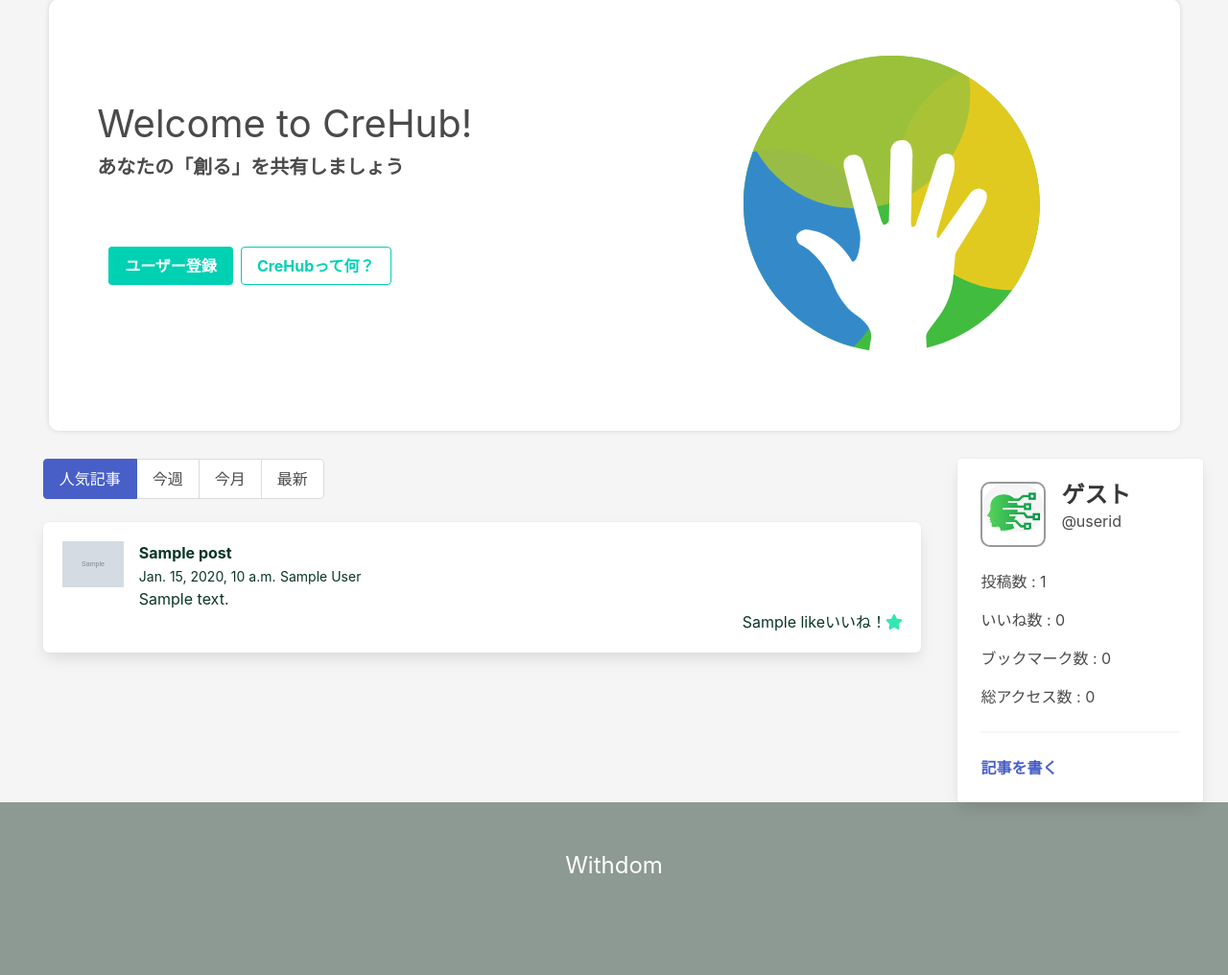
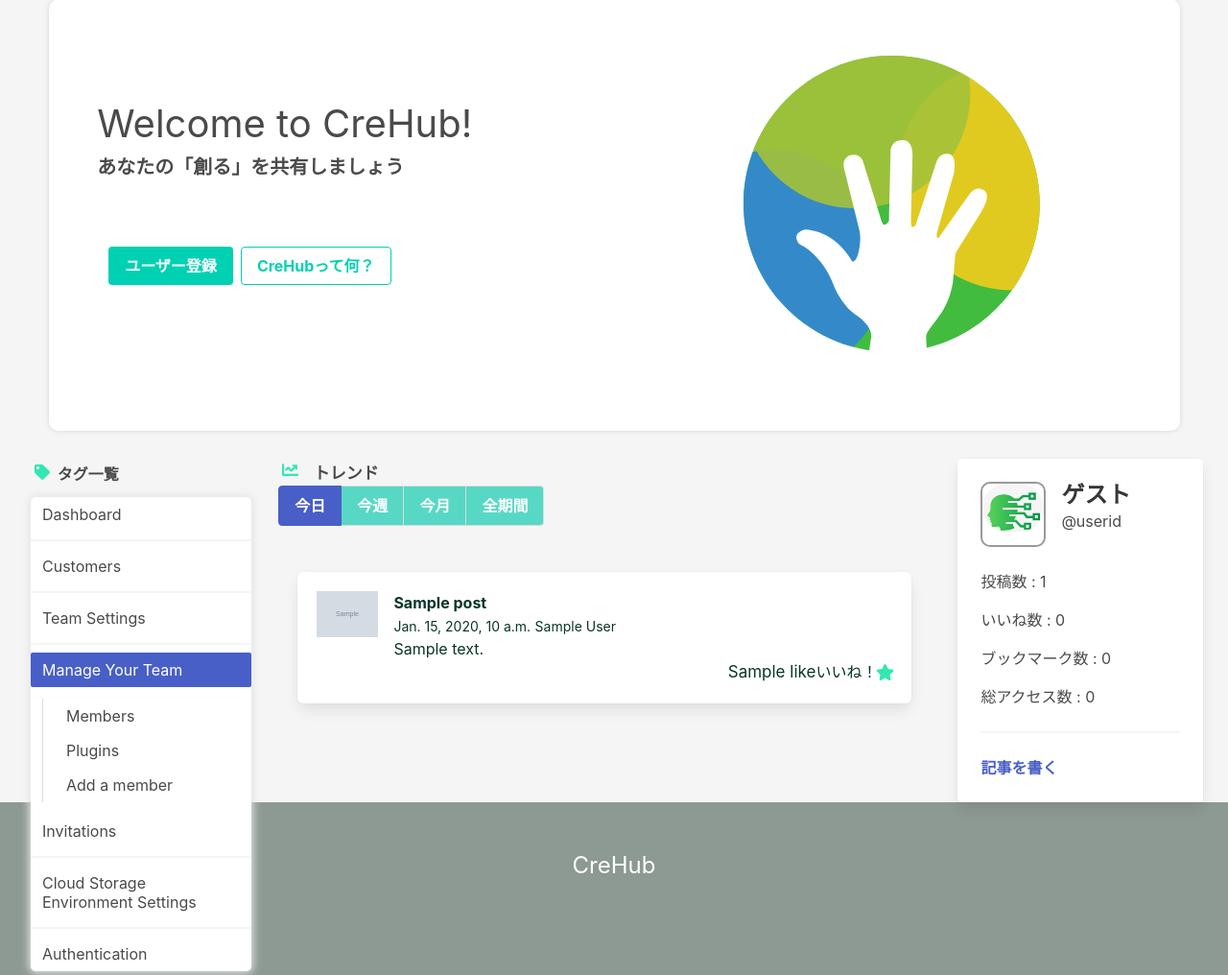
Before and after one commit to kisikisikisi/Withdom, a Django app: template app/posts/templates/posts/top.html in a window 1280 px wide. Shown: the part 93-1109 px from the top of the page at 96% size. Run offline with Django 3.2, Linux system fonts and the light colour scheme; the template is opened without the code that fills it: most values are stand-ins (such as "Sample title", 1, 10 or a date in 2020); grey boxes marked "Sample" are stand-in pictures; some libraries are stand-ins or nearby versions.

Commit message:
タブ機能の実装とタグ機能の見た目だけ追加

```diff
--- a/app/posts/static/posts/css/index.css
+++ b/app/posts/static/posts/css/index.css
@@ -24,9 +24,32 @@ body {
     bottom: 0;
 }
 
-.container {
-    margin-right: 25%;
-    margin-left: 3.5%;
+.containers {
+    margin-right: 22%;
+    margin-left: 20.5%;
+}
+
+.tabs .container a {
+    color: white;
+    background-color: #57d8c5;
+}
+
+.tabs .container {
+    margin-left: 3.8%;
+    font-weight: bold;
+}
+
+.container span {
+    font-size: 17px;
+    padding: 0px;
+    font-weight: bold;
+}
+.container a:checked {
+    background-color: black;
+}
+
+.container li {
+    color: white;
 }
 
 .media a {
@@ -49,8 +72,19 @@ body {
 
 .categolize-menu {
     position: absolute;
-    width: 20%;
+    background-color: white;
+    width: 18%;
     margin-left: 2.5%;
+    margin-top: 5%;
+    border-radius: 5px;
+    box-shadow: 0 0 8px 2px rgb(230, 228, 228);
+}
+
+.categolize-icon {
+    float: left;
+    margin-left: 2.5%;
+    margin-top: 2%;
+    font-weight: bold;
 }
 
 .errorlist {
@@ -142,14 +176,59 @@ div.signup > input, div.signup > textarea, div.signup > select, div.signup > but
 
 }
 
-.tabs a{
-    background-color: white;
-}
+
 
 .navbar-start .control {
     display:  inline-block;
 }
 
-.tabs a:active {
-    background-color: tomato;
+.about-intro {
+    margin-top: 20px;
+    margin-bottom: 5px;
+    height: 1000px;
+    background-color:#57d8c5;
+    color: white;
+    border-radius: 10px;
+    margin-left: 4%;
+    margin-right: 4%;
+    box-shadow: 0 0 6px -2px rgb(180, 180, 180);
+    animation: fadeIn 2s ease 0.3s 1 normal;
 }
+
+.about-message {
+    font-size: 45px;
+    font-weight: bold;
+    text-align: center;
+    margin-top: 100px;
+    margin-left: 50px;
+    margin-right: 50px;
+    font-family: BlinkMacSystemFont
+}
+
+.about-item {
+    background-color: white;
+    border-radius: 10px;
+    color: black;
+    font-size: 23px;
+    float: left;
+    width: 30%
+}
+
+.about-item2 {
+    background-color: white;
+    border-radius: 10px;
+    color: black;
+    font-size: 23px;
+    float: right;
+    width: 30%
+}
+
+.about-item3 {
+    background-color: white;
+    border-radius: 10px;
+    color: black;
+    font-size: 23px;
+    width: 30%;
+    margin-left:auto;
+    margin-right: auto;
+}
--- /dev/null
+++ b/app/posts/static/posts/js/tabs.js
@@ -0,0 +1,13 @@
+function openTab(evt, tabName) {
+    var i, x, tablinks;
+    x = document.getElementsByClassName("content-tab");
+    for (i = 0; i < x.length; i++) {
+        x[i].style.display = "none";
+    }
+    tablinks = document.getElementsByClassName("tab");
+    for (i = 0; i < x.length; i++) {
+        tablinks[i].className = tablinks[i].className.replace(" is-active", "");
+    }
+    document.getElementById(tabName).style.display = "block";
+    evt.currentTarget.className += " is-active";
+  }
--- a/app/posts/templates/posts/base.html
+++ b/app/posts/templates/posts/base.html
@@ -8,11 +8,12 @@
     <meta name="viewport" content="width=device-width, initial-scale=1">
     <link rel="stylesheet" href="https://cdn.jsdelivr.net/npm/bulma@0.9.1/css/bulma.min.css">
     <script src="https://use.fontawesome.com/releases/v5.3.1/js/all.js" defer></script>
+    <script src="{% static 'posts/js/tabs.js' %}"></script>
     <link rel="stylesheet" href="{% static 'posts/css/index.css' %}">
     <link rel="icon" type="image/x-icon" href="{% static 'posts/favicon.ico' %}">
-    <link href="{% static 'mdeditor/css/editormd.min.css' %}" rel="stylesheet">
-    <link href="{% static 'mdeditor/css/editormd.preview.css' %}" rel="stylesheet">
-    <title>Withdom</title>
+    <link href="{% static 'posts/mdeditor/css/editormd.min.css' %}" rel="stylesheet">
+    <link href="{% static 'posts/mdeditor/css/editormd.preview.css' %}" rel="stylesheet">
+    <title>CreHub</title>
 </head>
 
 <body>
@@ -90,7 +91,7 @@
     {% block content %}
     {% endblock %}
     <footer class="footer">
-        <p>Withdom</p>
+        <p>CreHub</p>
     </footer>
 </body>
 
--- a/app/posts/templates/posts/top.html
+++ b/app/posts/templates/posts/top.html
@@ -21,6 +21,36 @@
     <img src="{% static 'posts/images/te.png' %}">
 </div>
 <div class="main-contents">
+    <div class="categolize-icon">
+        <span class="icon has-text-info">
+            <i class="fas fa-tag" aria-hidden="true" style="color: rgb(50, 231, 177);"></i>
+        </span>
+        <span>タグ一覧</span>
+    </div>
+    <div class="categolize-menu">
+        <aside class="menu">
+            <ul class="menu-list">
+                <li><a>Dashboard</a></li>
+                <hr class="navbar-divider">
+                <li><a>Customers</a></li>
+                <hr class="navbar-divider">
+                <li><a>Team Settings</a></li>
+                <hr class="navbar-divider">
+                <li>
+                    <a class="is-active">Manage Your Team</a>
+                    <ul>
+                        <li><a>Members</a></li>
+                        <li><a>Plugins</a></li>
+                        <li><a>Add a member</a></li>
+                    </ul>
+                </li>
+                <li><a>Invitations</a></li>
+                <hr class="navbar-divider">
+                <li><a>Cloud Storage Environment Settings</a></li>
+                <hr class="navbar-divider">
+                <li><a>Authentication</a></li>
+        </aside>
+    </div>
     <br />
     <div class="user-card">
         <div class="card">
@@ -79,31 +109,28 @@
         </div>
     </div>
 
+    <div class="containers">
+        <section class="hero">
+            <div class="hero-foot">
+                <nav class="tabs is-toggle">
                     <div class="container">
-        <div class="tabs is-toggle">
+                        <span class="icon has-text-info">
+                            <i class="fas fa-chart-line" aria-hidden="true" style="color: rgb(50, 231, 177);"></i>
+                        </span>
+                        <span>トレンド</span>
                         <ul>
-              <li class="is-active">
-                <a href="{% url 'posts:index' %}">
-                  <span>人気記事</span>
-                </a>
-              </li>
-              <li>
-                <a>
-                  <span>今週</span>
-                </a>
-              </li>
-              <li>
-                <a>
-                  <span>今月</span>
-                </a>
-              </li>
-              <li>
-                <a>
-                  <span>最新</span>
-                </a>
-              </li>
+                            <li class="tab is-active" onclick="openTab(event,'WebDev')"><a>今日</a></li>
+                            <li class="tab" onclick="openTab(event,'WebAud')"><a>今週</a></li>
+                            <li class="tab" onclick="openTab(event,'Support')"><a>今月</a></li>
+                            <li class="tab" onclick="openTab(event,'All')"><a>全期間</a></li>
                         </ul>
                     </div>
+                </nav>
+            </div>
+        </section>
+
+        <div class="container section">
+            <div id="WebDev" class="content-tab">
                 {% for post in posts.all%}
                 <div class="box">
                     <article class="media">
@@ -125,10 +152,11 @@
                                 </div>
                                 <nav class="level is-mobile">
                                     <div class="level-left">
-                                <p><span id="like">{{ post.like }}</span>いいね！</p>
+                                        <p><span id="like" style="font-weight:normal;">{{ post.like }}</span>いいね！</p>
                                         <a class="level-item" aria-label="like">
                                             <span class="icon is-small has-text-info">
-                                        <i class="fas fa-star" aria-hidden="true" style="color: rgb(50, 231, 177);"></i>
+                                                <i class="fas fa-star" aria-hidden="true"
+                                                    style="color: rgb(50, 231, 177);"></i>
                                             </span>
                                         </a>
                                     </div>
@@ -139,6 +167,34 @@
                 </div>
 
                 {% endfor %}
+            </div>
+            <div id="WebAud" class="content-tab" style="display:none">
+                <p>
+                    test2<br>
+                    Details Lorem Ipsum is simply dummy text of the printing and typesetting industry. Lorem Ipsum has
+                    been the industry's standard dummy text ever since the 1500s, when an unknown printer took a galley
+                    of type and scrambled it to make a type specimen book. It has survived not only five centuries, but
+                    also the leap into electronic typesetting, remaining essentially unchanged. It was popularised in
+                    the 1960s with the release of Letraset sheets containing Lorem Ipsum passages, and more recently
+                    with desktop publishing software like Aldus PageMaker including versions of Lorem Ipsum.</p>
+            </div>
+            <div id="Support" class="content-tab" style="display:none">
+                <p>
+                    test3 <br>
+                    Specification Lorem Ipsum is simply dummy text of the printing and typesetting industry. Lorem Ipsum
+                    has been the industry's standard dummy text ever since the 1500s, when an unknown printer took a
+                    galley of type and scrambled it to make a type specimen book. It has survived not only five
+                    centuries, but also the leap into electronic typesetting, remaining essentially unchanged. It was
+                    popularised in the 1960s with the release of Letraset sheets containing Lorem Ipsum passages, and
+                    more recently with desktop publishing software like Aldus PageMaker including versions of Lorem
+                    Ipsum.</p>
+            </div>
+            <div id="All" class="content-tab" style="display:none">
+                <p>
+                    all</p>
+            </div>
+        </div>
+
         <br />
     </div>
 </div>
```
Lines whose indentation alone changed are shown as unchanged.
